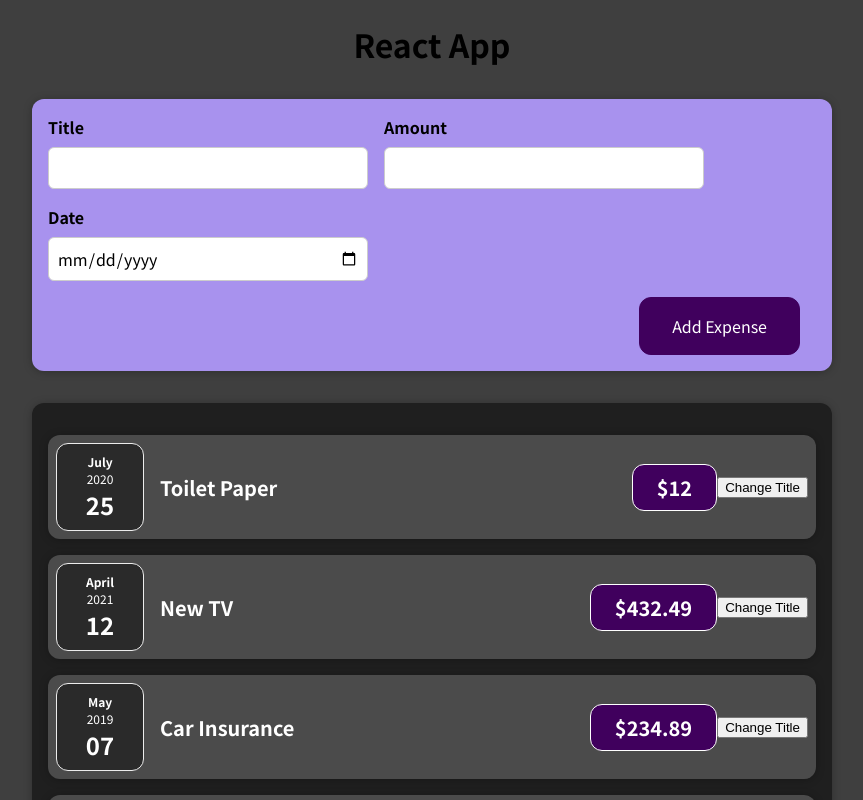
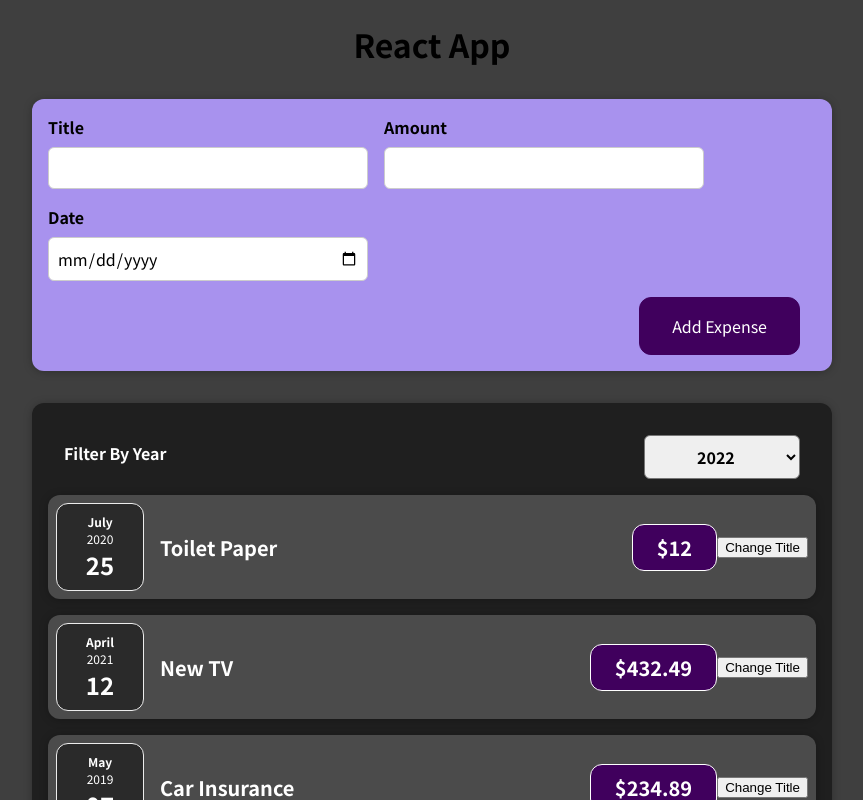
Before and after one commit to PajkoStefan/react-complete-guide, a React (Create React App) app: page / in a window 1280 px wide. Shown: the top 800 px of the page, without its empty margins (208-1071 px from the left). Built offline with nearby package versions, Linux system fonts and the light colour scheme.

Commit message:
ExpensesFilter Comp Added

```diff
--- a/public/index.html
+++ b/public/index.html
@@ -4,35 +4,9 @@
     <meta charset="utf-8" />
     <link rel="icon" href="%PUBLIC_URL%/favicon.ico" />
     <meta name="viewport" content="width=device-width, initial-scale=1" />
-    <meta name="theme-color" content="#000000" />
-    <meta
-      name="description"
-      content="Web site created using create-react-app"
-    />
-    <link rel="apple-touch-icon" href="%PUBLIC_URL%/logo192.png" />
-    <!--
-      Notice the use of %PUBLIC_URL% in the tags above.
-      It will be replaced with the URL of the `public` folder during the build.
-      Only files inside the `public` folder can be referenced from the HTML.
-
-      Unlike "/favicon.ico" or "favicon.ico", "%PUBLIC_URL%/favicon.ico" will
-      work correctly both with client-side routing and a non-root public URL.
-      Learn how to configure a non-root public URL by running `npm run build`.
-    -->
     <title>React App</title>
   </head>
   <body>
-    <noscript>You need to enable JavaScript to run this app.</noscript>
     <div id="root"></div>
-    <!--
-      This HTML file is a template.
-      If you open it directly in the browser, you will see an empty page.
-
-      You can add webfonts, meta tags, or analytics to this file.
-      The build step will place the bundled scripts into the <body> tag.
-
-      To begin the development, run `npm start` or `yarn start`.
-      To create a production bundle, use `npm run build` or `yarn build`.
-    -->
   </body>
 </html>
--- /dev/null
+++ b/src/components/Expenses/ExpenseFilter/ExpensesFilter.css
@@ -0,0 +1,24 @@
+.expenses-filter {
+  color: white;
+  padding: 0 1rem;
+}
+
+.expenses-filter__control {
+  display: flex;
+  width: 100%;
+  align-items: center;
+  justify-content: space-between;
+  margin: 1rem 0;
+}
+
+.expenses-filter label {
+  font-weight: bold;
+  margin-bottom: 0.5rem;
+}
+
+.expenses-filter select {
+  font: inherit;
+  padding: 0.5rem 3rem;
+  font-weight: bold;
+  border-radius: 6px;
+}
--- /dev/null
+++ b/src/components/Expenses/ExpenseFilter/ExpensesFilter.js
@@ -0,0 +1,26 @@
+import "./ExpensesFilter.css";
+
+const ExpensesFilter = ({ selectedYear, onFilterChange }) => {
+  const years = [2019, 2020, 2021, 2022];
+
+  const filterChangeHandler = (event) => onFilterChange(event.target.value);
+
+  return (
+    <div className="expenses-filter">
+      <div className="expenses-filter__control">
+        <label>Filter By Year</label>
+        <select onChange={filterChangeHandler} value={selectedYear}>
+          {years.map((year) => {
+            return (
+              <option key={Math.random() + year} value={year}>
+                {year}
+              </option>
+            );
+          })}
+        </select>
+      </div>
+    </div>
+  );
+};
+
+export default ExpensesFilter;
--- a/src/components/Expenses/Expenses.js
+++ b/src/components/Expenses/Expenses.js
@@ -1,14 +1,23 @@
+import { useState } from "react";
 import ExpenseItem from "./ExpenseItem/ExpenseItem";
+import ExpensesFilter from "./ExpenseFilter/ExpensesFilter";
 import Card from "../UI/Card/Card";
 import "./Expenses.css";
 
 const Expenses = ({ expenseItems }) => {
+  const [filteredYear, setFilteredYear] = useState(() => new Date().getFullYear());
+
+  const filterChangeHandler = (selectedYear) => setFilteredYear(selectedYear);
+
   return (
-    <Card className="expenses">
-      {expenseItems.map((item) => {
-        return <ExpenseItem key={item.id} item={item} />;
-      })}
-    </Card>
+    <div>
+      <Card className="expenses">
+        <ExpensesFilter onFilterChange={filterChangeHandler} selectedYear={filteredYear}/>
+        {expenseItems.map((item) => {
+          return <ExpenseItem key={item.id} item={item} />;
+        })}
+      </Card>
+    </div>
   );
 };
 
```
